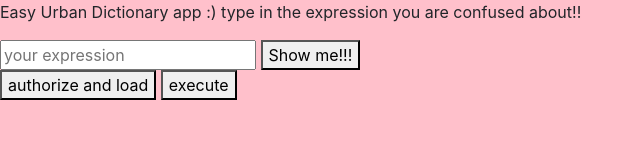
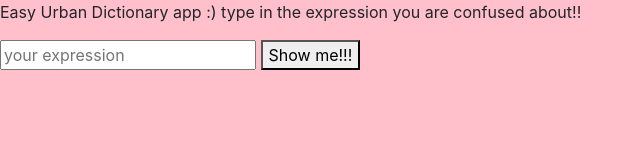
Before and after one commit to andreiac/testproject, a plain HTML site: page index.html in a window 1280 px wide. Shown: the whole page, without its empty margins (0-643 px from the left). Drawn offline with nearby package versions, Linux system fonts and the light colour scheme.

Commit message:
removing buttons index

```diff
--- a/index.html
+++ b/index.html
@@ -18,8 +18,5 @@
         <button id="submitButton">Show me!!!</button>
         <div id="urbanDiv"></div>
 
-        <button onclick="authenticate().then(loadClient)">authorize and load</button>
-<button onclick="execute()">execute</button>
-
     </body>
 </html>
```
